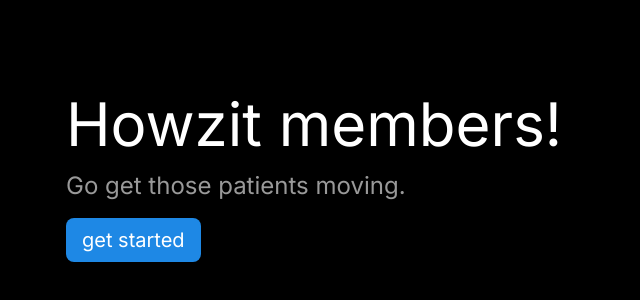
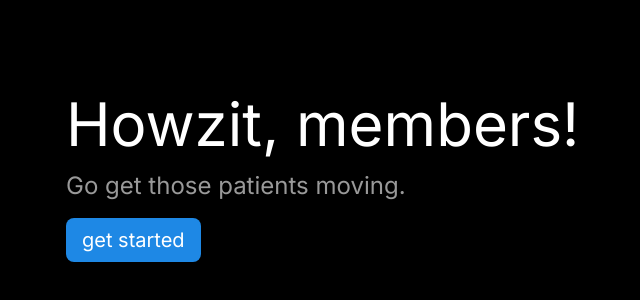
Before and after one commit to pauledwardmitchell/movenext, a Next.js app: page / in a window 1280 px wide. Shown: the part 222-522 px from the top of the page, without its empty margins (274-914 px from the left). Built offline with nearby package versions, Linux system fonts and the light colour scheme; no server answers.

Commit message:
Add new redirect routes

```diff
--- a/app/page.tsx
+++ b/app/page.tsx
@@ -9,7 +9,7 @@ export default async function Home() {
   return (
     <div className="w-screen h-screen bg-black flex justify-center items-center text-white">
       <div className="w-full max-w-[600px] mx-auto">
-        <h1 className="text-6xl mb-4">Howzit members!</h1>
+        <h1 className="text-6xl mb-4">Howzit, members!</h1>
         <p className="text-2xl text-white/60 mb-4">
           Go get those patients moving.
         </p>
--- a/app/sign-in/[[...id]]/page.tsx
+++ b/app/sign-in/[[...id]]/page.tsx
@@ -1,5 +1,5 @@
 import { SignIn } from '@clerk/nextjs'
 
 export default function SigninPage() {
-  return <SignIn signUpUrl="/sign-up" />
+  return <SignIn signUpUrl="/sign-up" redirectUrl="/myworkouts" />
 }
--- a/app/sign-up/[[...signup]]/page.tsx
+++ b/app/sign-up/[[...signup]]/page.tsx
@@ -2,7 +2,7 @@ import { SignUp } from '@clerk/nextjs'
 
 const SignUpPage = () => {
   return (
-    <SignUp/>
+    <SignUp afterSignUpUrl="/new-user" redirect="/new-user" />
   )
 }
 
```
